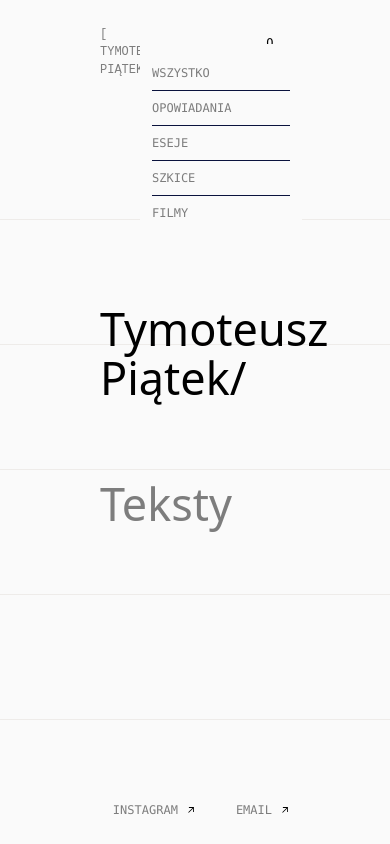
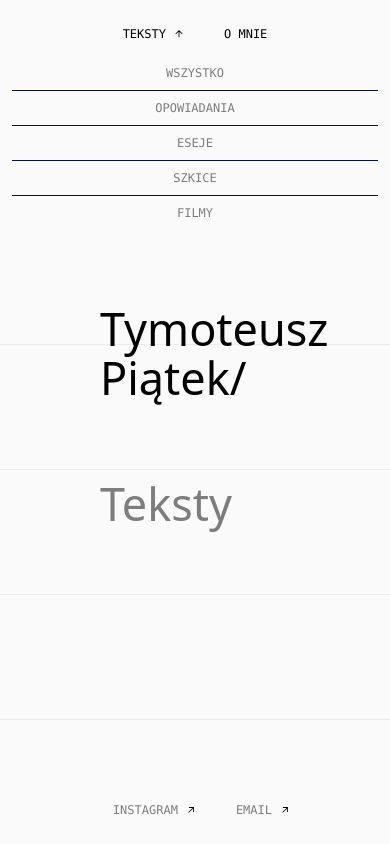
Before and after one commit to vladazachem/tymoteusz-portfolio, a Next.js app: page / in a window 390 px wide. Both pictures are taken after a click on the button "TEKSTY". Built offline with nearby package versions, Linux system fonts and the light colour scheme.

Commit message:
Enhance Footer and Header components for improved responsiveness; adjust width and alignment classes in Tailwind configuration

```diff
--- a/src/components/Footer.js
+++ b/src/components/Footer.js
@@ -28,7 +28,7 @@ export default function Footer() {
           </p>
         </Link>
       ) : (
-        <div className="w-[160px]">
+        <div className="sm:w-[160px]">
           {/* Keeps space for the button when hidden */}
         </div>
       )}
--- a/src/components/Header.js
+++ b/src/components/Header.js
@@ -7,8 +7,8 @@ export default function Header() {
   const [menuOpen, setMenuOpen] = useState(false);
 
   return (
-    <header className="bg-bg-main px-[100px] py-[25px] flex justify-between items-center fixed top-0 left-0 right-0 z-50">
-      <Link href="/">
+    <header className="bg-bg-main px-[100px] py-[25px] flex justify-center sm:justify-between items-center fixed top-0 left-0 right-0 z-50">
+      <Link href="/" className="hidden sm:inline-block">
         <h6 className="text-btns uppercase text-typo-secondary">
           [ Tymoteusz Piątek ]
         </h6>
@@ -47,7 +47,7 @@ export default function Header() {
         onMouseLeave={() => {
           setTimeout(() => setMenuOpen(false), 200);
         }}
-          className="absolute top-11 right-[88px] bg-bg-main p-3 w-[162px] z-10"
+          className="absolute top-11 sm:right-[88px] bg-bg-main p-3 w-full text-center sm:w-[162px] sm:text-start z-10"
         >
           <ul className="divide-y divide-bg-img text-btns font-code uppercase">
             <li className="py-2">
```
